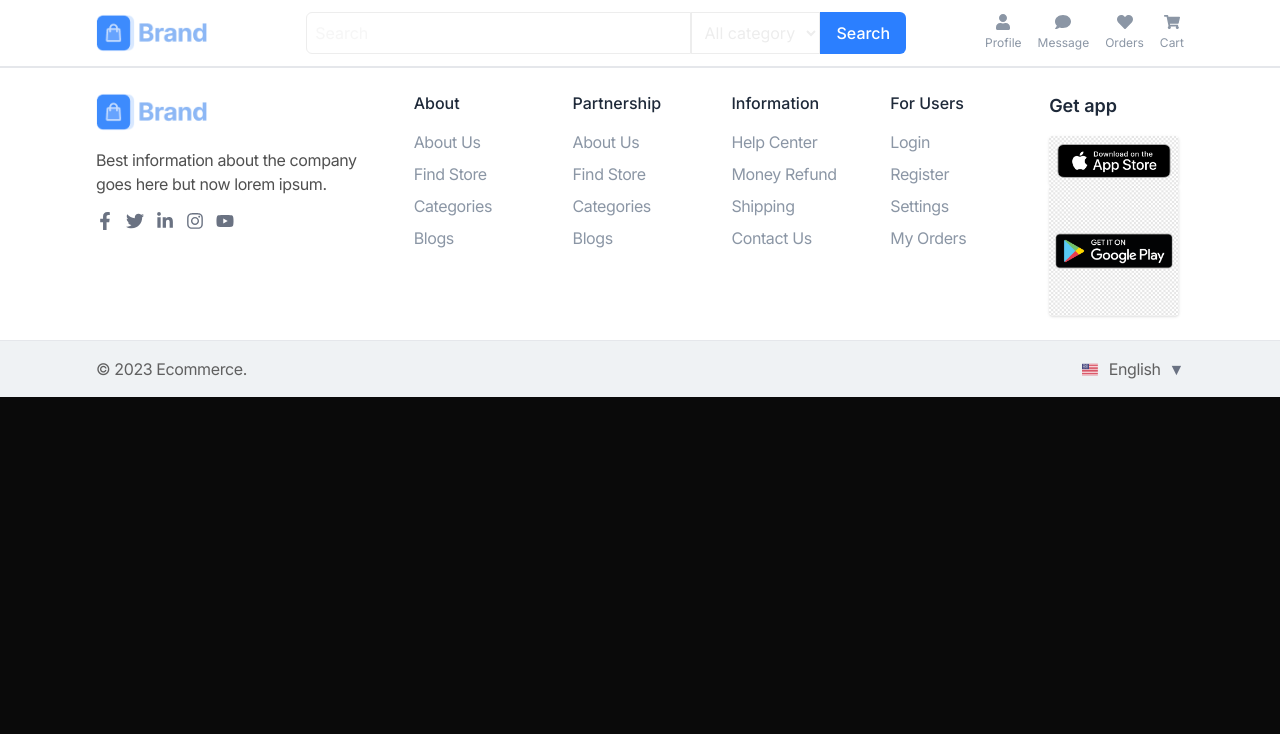
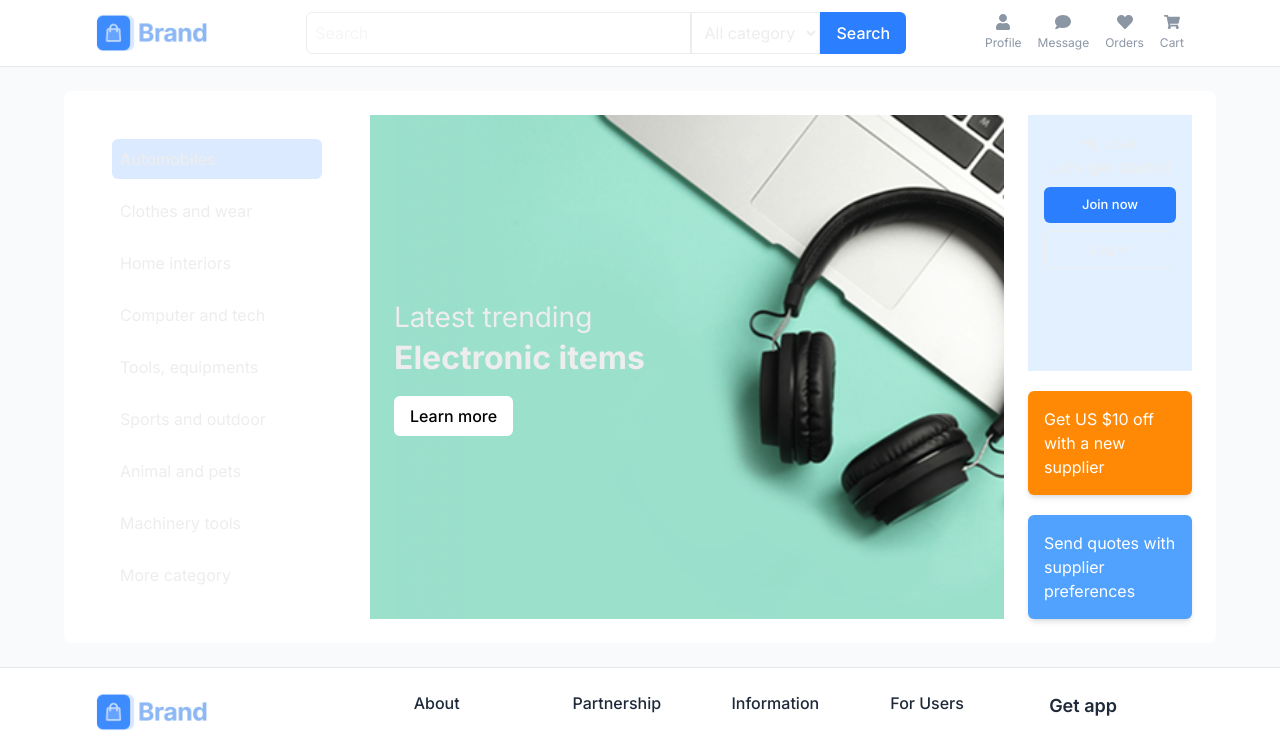
Before and after one commit to Muhammadtalha678/ecommerce-fullstack-design, a Next.js app in the folder frontend/: page / in a window 1280 px wide. Shown: the top 734 px of the page. Built offline with nearby package versions, Linux system fonts and the light colour scheme.

Commit message:
Create Hero Section

```diff
--- a/frontend/src/app/(public)/page.tsx
+++ b/frontend/src/app/(public)/page.tsx
@@ -1,9 +1,10 @@
+import HeroSection from '@/components/home/HeroSection/HeroSection'
 import React from 'react'
 
 const HomePage = () => {
     return (
         <div>
-
+            <HeroSection />
         </div>
     )
 }
--- /dev/null
+++ b/frontend/src/components/home/HeroSection/HeroSection.tsx
@@ -0,0 +1,73 @@
+'use client'
+import Image from 'next/image';
+import { useState } from 'react';
+
+export default function HeroSection() {
+    const [selectedCategory, setSelectedCategory] = useState("Automobiles");
+
+    const categories = [
+        "Automobiles", "Clothes and wear", "Home interiors", "Computer and tech",
+        "Tools, equipments", "Sports and outdoor", "Animal and pets",
+        "Machinery tools", "More category"
+    ];
+
+    return (
+        <section className="bg-gray-50 px-4 sm:px-6 md:px-8 lg:px-12 xl:px-16 py-6">
+            <div className="bg-white grid grid-cols-1 lg:grid-cols-12 gap-6 p-6 rounded-lg h-full">
+
+                {/* Left Sidebar - Categories */}
+                <div className="bg-white p-6 w-full flex flex-col h-full lg:col-span-3">
+                    <ul className="space-y-3 flex-grow">
+                        {categories.map((category, index) => (
+                            <li key={index}>
+                                <button
+                                    className={`w-full text-left p-2 rounded-md ${selectedCategory === category ? 'bg-blue-100 custom-font-medium text-[16px]' : 'hover:bg-gray-200 custom-font-regular text-[16px]'}`}
+                                    onClick={() => setSelectedCategory(category)}
+                                >
+                                    {category}
+                                </button>
+                            </li>
+                        ))}
+                    </ul>
+                </div>
+
+                {/* Main Banner */}
+                <div className="relative bg-white flex items-center p-6 overflow-hidden h-full min-h-[300px] lg:col-span-7">
+                    <div className="w-2/3 z-10">
+                        <h2 className="text-xl md:text-[28px] custom-font-regular">Latest trending</h2>
+                        <h1 className="text-2xl md:text-[32px] custom-font-bold">Electronic items</h1>
+                        <button className="mt-4 px-4 py-2 bg-white text-black rounded-md custom-font-medium text-[16px]">Learn more</button>
+                    </div>
+
+                    {/* Image Covers Entire Div */}
+                    <div className="absolute inset-0">
+                        <Image
+                            src="/images/hero-banner.png"
+                            alt="Electronics"
+                            layout="fill"
+                            objectFit="cover"
+                            objectPosition="center"
+                            className="w-full h-full"
+                        />
+                    </div>
+                </div>
+
+                {/* Right Sidebar - User & Offers */}
+                <div className="space-y-5 flex flex-col h-full w-full lg:w-auto lg:col-span-2">
+                    <div className="p-4 flex flex-col text-center bg-[#E3F0FF] flex-grow">
+                        <p className="custom-font-regular text-[16px]">Hi, user</p>
+                        <p className="custom-font-regular text-[16px]">Let’s get started</p>
+                        <button className="text-[13px] custom-font-medium mt-2 w-full bg-blue-500 text-white py-2 rounded-md">Join now</button>
+                        <button className="text-[13px] custom-font-medium mt-2 w-full border py-2 rounded-md">Log in</button>
+                    </div>
+                    <div className="bg-orange-400 text-white p-4 rounded-md shadow-md">
+                        <p className='custom-font-regular text-[16px]'>Get US $10 off with a new supplier</p>
+                    </div>
+                    <div className="bg-blue-400 text-white p-4 rounded-md shadow-md">
+                        <p className='custom-font-regular text-[16px]'>Send quotes with supplier preferences</p>
+                    </div>
+                </div>
+            </div>
+        </section>
+    );
+}
```
